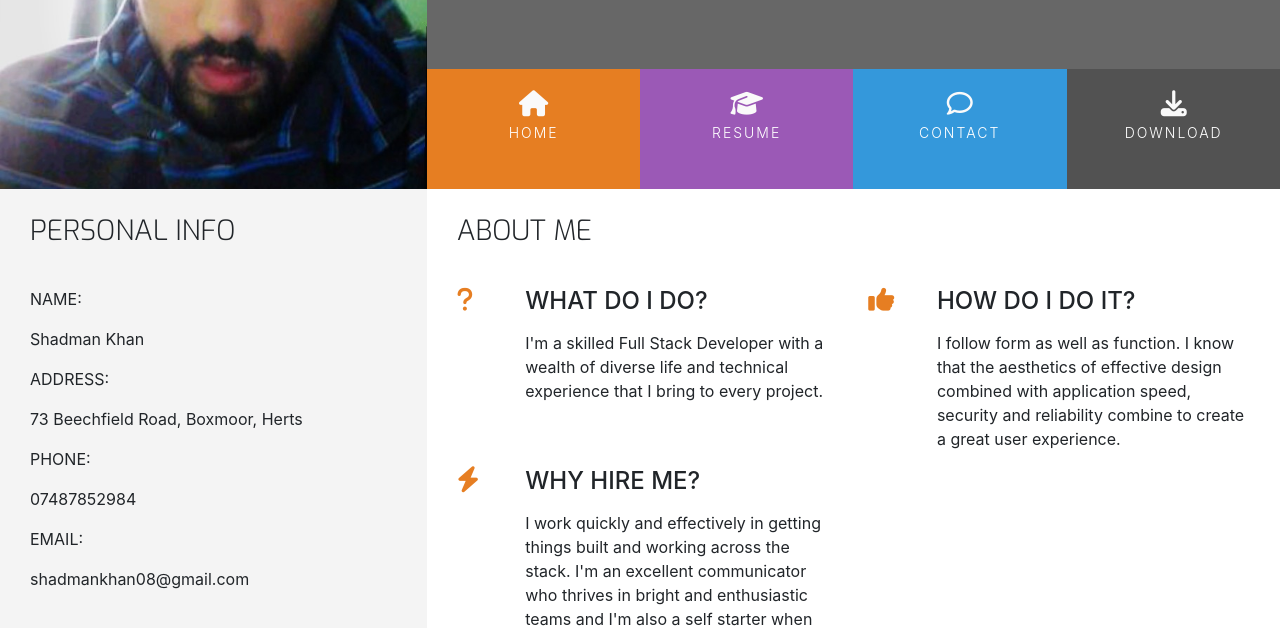
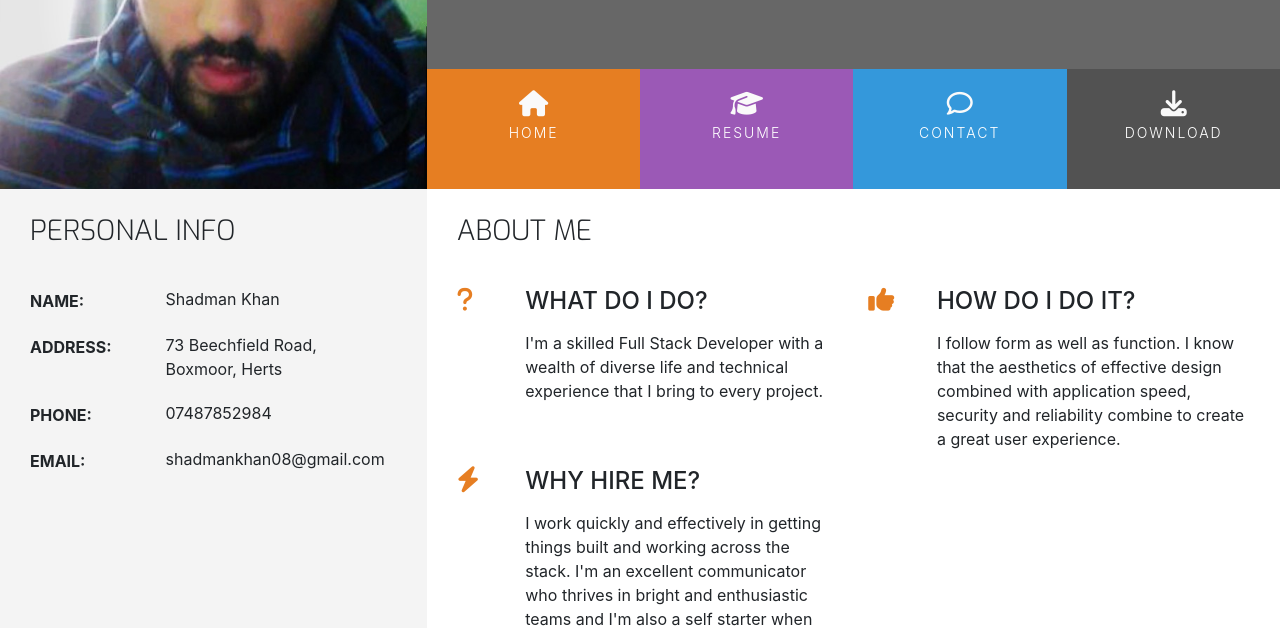
Before and after one commit to Shaf8808/resume, a plain HTML site: page index.html in a window 1280 px wide. Shown: the part 180-808 px from the top of the page. Drawn offline with nearby package versions, Linux system fonts and the light colour scheme.

Commit message:
Add styling for personal info section on main page

```diff
--- a/assets/css/style.css
+++ b/assets/css/style.css
@@ -201,3 +201,38 @@ footer {
 .three-reasons-heading {
     margin-bottom: 15px;
 }
+
+/* -----------------------------Personal info---------------------------- */
+
+.personal-info-item {
+    margin-bottom: 20px;
+    display: block;
+    clear: both;
+}
+
+.personal-info-item .key,
+.personal-info-item .value {
+    padding-right: 8px;
+    display: inline-block;
+}
+
+.personal-info-item .key p,
+.personal-info-item .value p {
+    margin: 0;
+}
+
+.personal-info-item .key {
+    width: 30%;
+    margin-right: 21px;
+    padding-top: 2px;
+    vertical-align: top;
+}
+
+.personal-info-item .key p {
+    font-weight: 700;
+}
+
+.personal-info-item .value {
+    position: relative;
+    width: 60%;
+}
```
